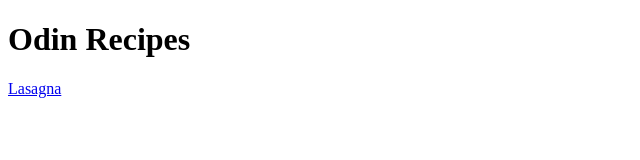
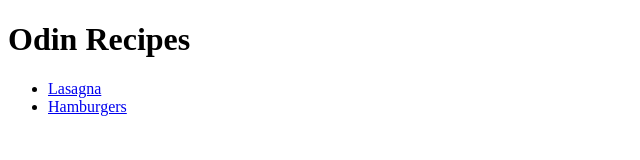
Before and after one commit to CAHN91/odin-recipes, a plain HTML site: page index.html in a window 1280 px wide. Shown: the whole page, without its empty margins (0-640 px from the left). Drawn offline with Linux system fonts and the light colour scheme.

Commit message:
Add unordered list to recipe links

```diff
--- a/index.html
+++ b/index.html
@@ -11,8 +11,10 @@
   <body>
 
     <h1>Odin Recipes</h1>
-    <a href="./recipes/lasagna.html">Lasagna</a>
-
+    <ul>
+      <li><a href="./recipes/lasagna.html">Lasagna</a></li>
+      <li><a href="./recipes/hamburgers.html">Hamburgers</a></li>
+    </ul>
 
   </body>
 
```
